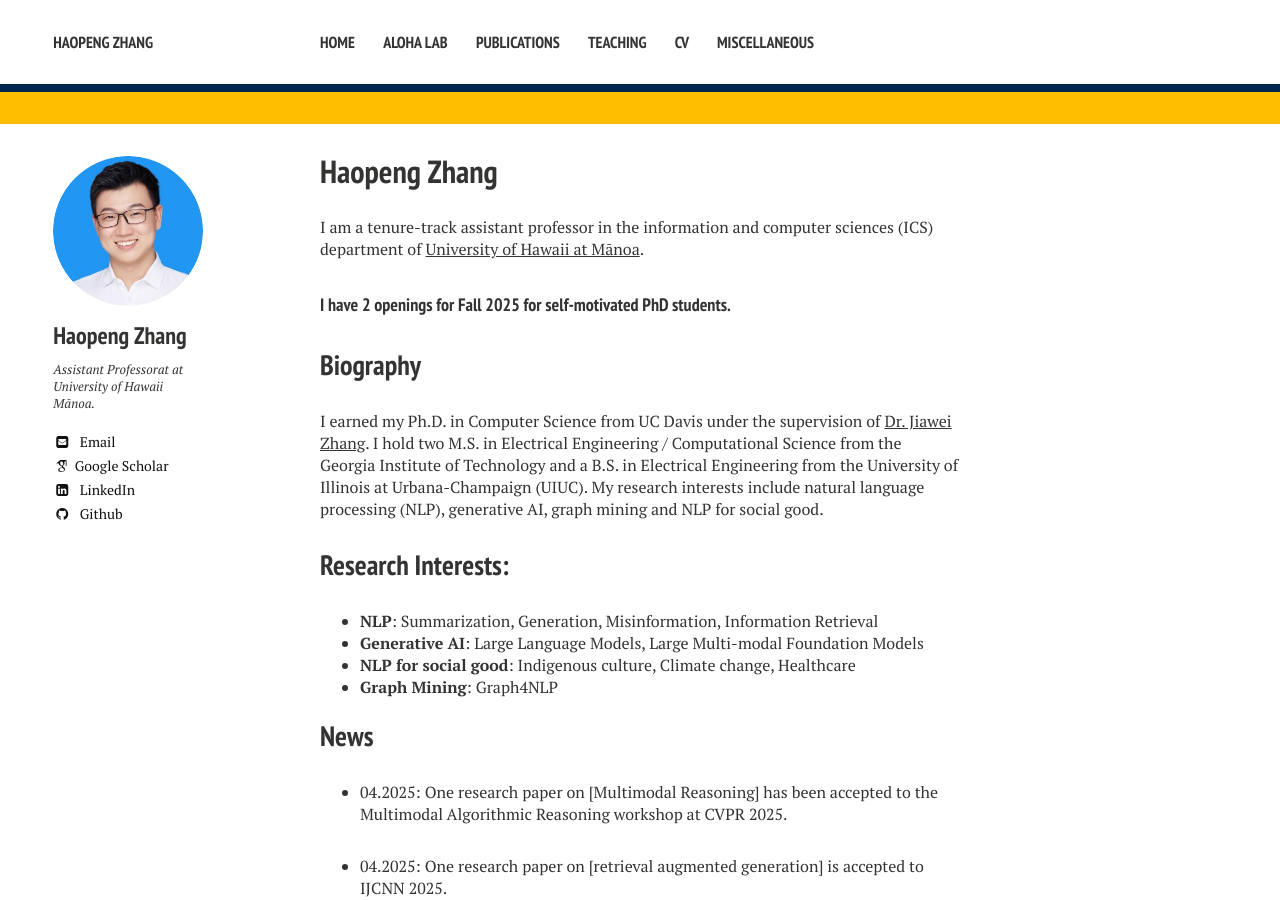
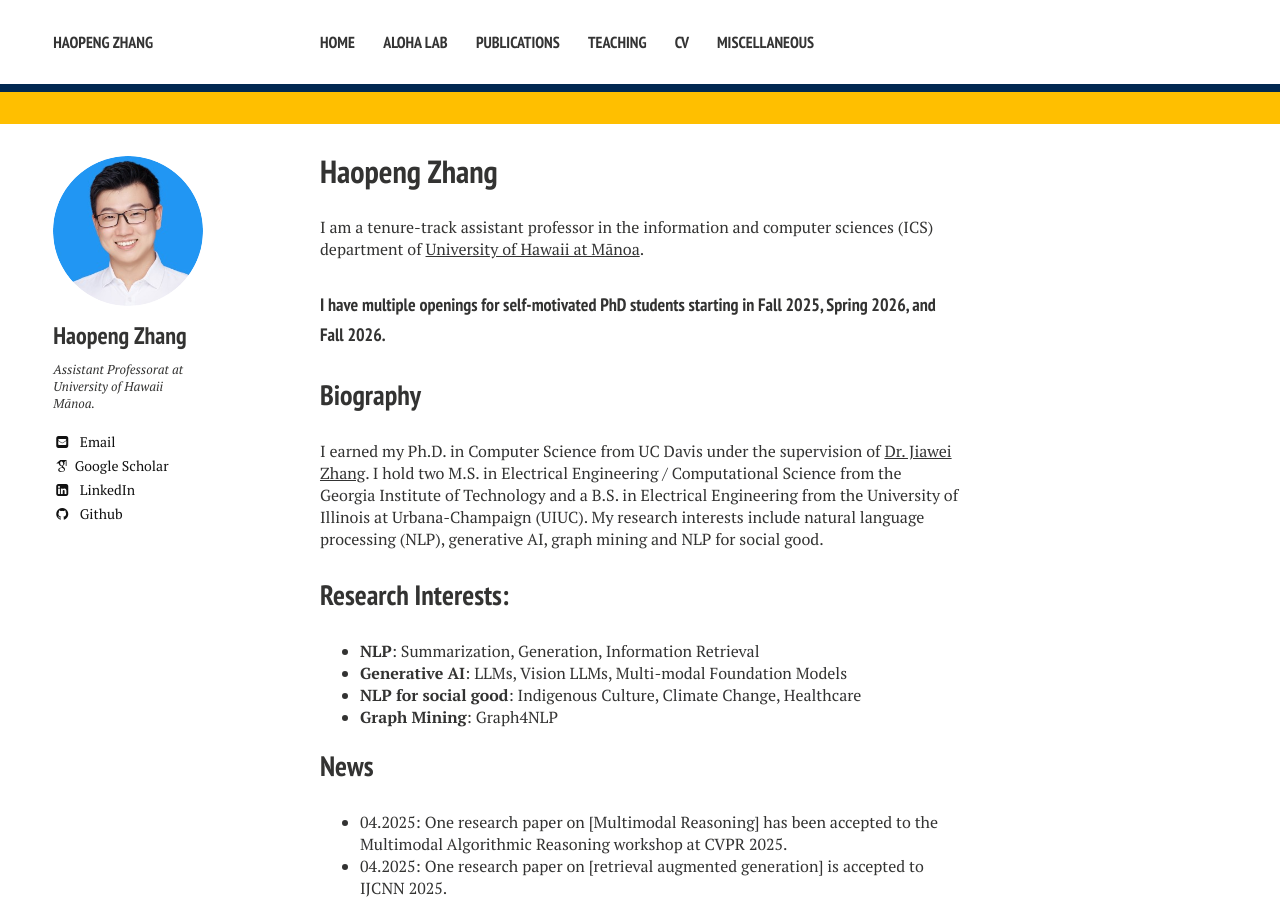
Before and after one commit to hpzhang94/hpzhang94.github.io, a Jekyll site: the page built from index.md, in a window 1280 px wide and 900 px high. Built offline with Jekyll 4.4.1, drawn with Linux system fonts in a browser that asks for light colours; nearby versions of some CDN libraries; some web fonts are replaced.

Commit message:
Update index.md

```diff
--- a/index.md
+++ b/index.md
@@ -7,7 +7,7 @@ layout: home
 
 I am a tenure-track assistant professor in the information and computer sciences (ICS) department of <a href="https://www.ics.hawaii.edu/"><u>University of Hawaii at Mānoa</u></a>.
 
-#### I have 2 openings for Fall 2025 for self-motivated PhD students.
+#### I have multiple openings for self-motivated PhD students starting in Fall 2025, Spring 2026, and Fall 2026.
 
 
 ## Biography
@@ -17,15 +17,14 @@ I earned my Ph.D. in Computer Science from UC Davis under the supervision of <a
 
 ## Research Interests:
 
-- **NLP**: Summarization, Generation, Misinformation, Information Retrieval
-- **Generative AI**: Large Language Models, Large Multi-modal Foundation Models
-- **NLP for social good**: Indigenous culture, Climate change, Healthcare
+- **NLP**: Summarization, Generation, Information Retrieval
+- **Generative AI**: LLMs, Vision LLMs, Multi-modal Foundation Models
+- **NLP for social good**: Indigenous Culture, Climate Change, Healthcare
 - **Graph Mining**: Graph4NLP
 
 
 ## News
 - 04.2025: One research paper on <a href = "https://arxiv.org/abs/2406.12169" target="_blank"> [Multimodal Reasoning]</a> has been accepted to the Multimodal Algorithmic Reasoning workshop at CVPR 2025.
-
 - 04.2025: One research paper on <a href = "https://arxiv.org/abs/2406.12169" target="_blank"> [retrieval augmented generation]</a> is accepted to IJCNN 2025.
 - 02.2025: Thrilled to receive the UH Manoa Faculty Research Travel Fund! Looking forward to NAACL 2025 in Albuquerque.
 - 02.2025: Excited to share that my research has been featured in  <a href = "https://www.hawaii.edu/news/2025/02/07/ai-breakthroughs-healthcare-education-more/" target="_blank"> [University of Hawaii News]</a>.
```
